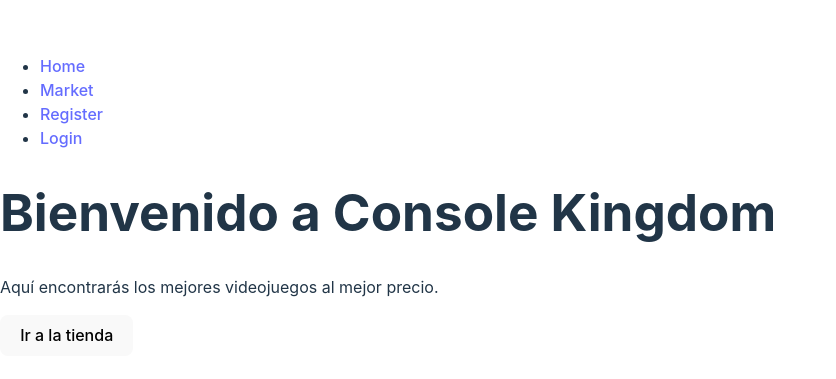
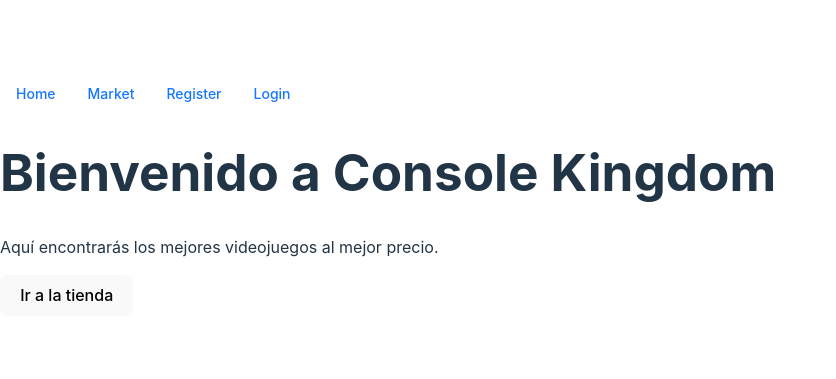
Before and after one commit to valenti94br/Complet-e-commerce, a React (Vite) app: page / in a window 1280 px wide. Shown: the part 203-582 px from the top of the page, without its empty margins (0-836 px from the left). Built offline with nearby package versions, Linux system fonts and the light colour scheme.

Commit message:
navbar mejorado y todo correcto

```diff
--- a/src/components/NavBar/NavBar.jsx
+++ b/src/components/NavBar/NavBar.jsx
@@ -1,14 +1,15 @@
 import React, { useContext } from 'react';
 import { Link, useNavigate } from 'react-router-dom';
 import { UserContext } from '../../context/UserContext/UserState';
-import { Avatar } from 'antd';
+import { Avatar, Button } from 'antd';
 import { AntDesignOutlined } from '@ant-design/icons';
 
 const NavBar = () => {
   const { user, logout } = useContext(UserContext);
   const navigate = useNavigate();
 
-  const logoutUser = () => {
+  const logoutUser = (event) => {
+    event.preventDefault();
     logout();
     setTimeout(() => {
       navigate("/")
@@ -17,26 +18,25 @@ const NavBar = () => {
 
   return (
     <nav>
-      <ul>
-        <li>
+        <Button type="link">
           <Link to="/">Home</Link>
-        </li>
-        <li>
+        </Button>
+        <Button type="link">
           <Link to="/product">Market</Link>
-        </li>
+        </Button>
         {!user && (
           <>
-            <li>
+            <Button type="link">
               <Link to="/register">Register</Link>
-            </li>
-            <li>
+            </Button>
+            <Button type="link">
               <Link to="/login">Login</Link>
-            </li>
+            </Button>
           </>
         )}
         {user && (
           <>
-            <li>
+            <Button type="link">
               <Link to="/profile">
                 <Avatar
                   size={{
@@ -50,13 +50,12 @@ const NavBar = () => {
                   icon={<AntDesignOutlined />}
                 />
               </Link>
-            </li>
-            <li>
-              <span onClick={logoutUser}>Logout</span>
-            </li>
+            </Button>
+            <Button type="link">
+              <Link to="/" onClick={logoutUser}>Logout</Link>
+            </Button>
           </>
         )}
-      </ul>
     </nav>
   );
 };
```
